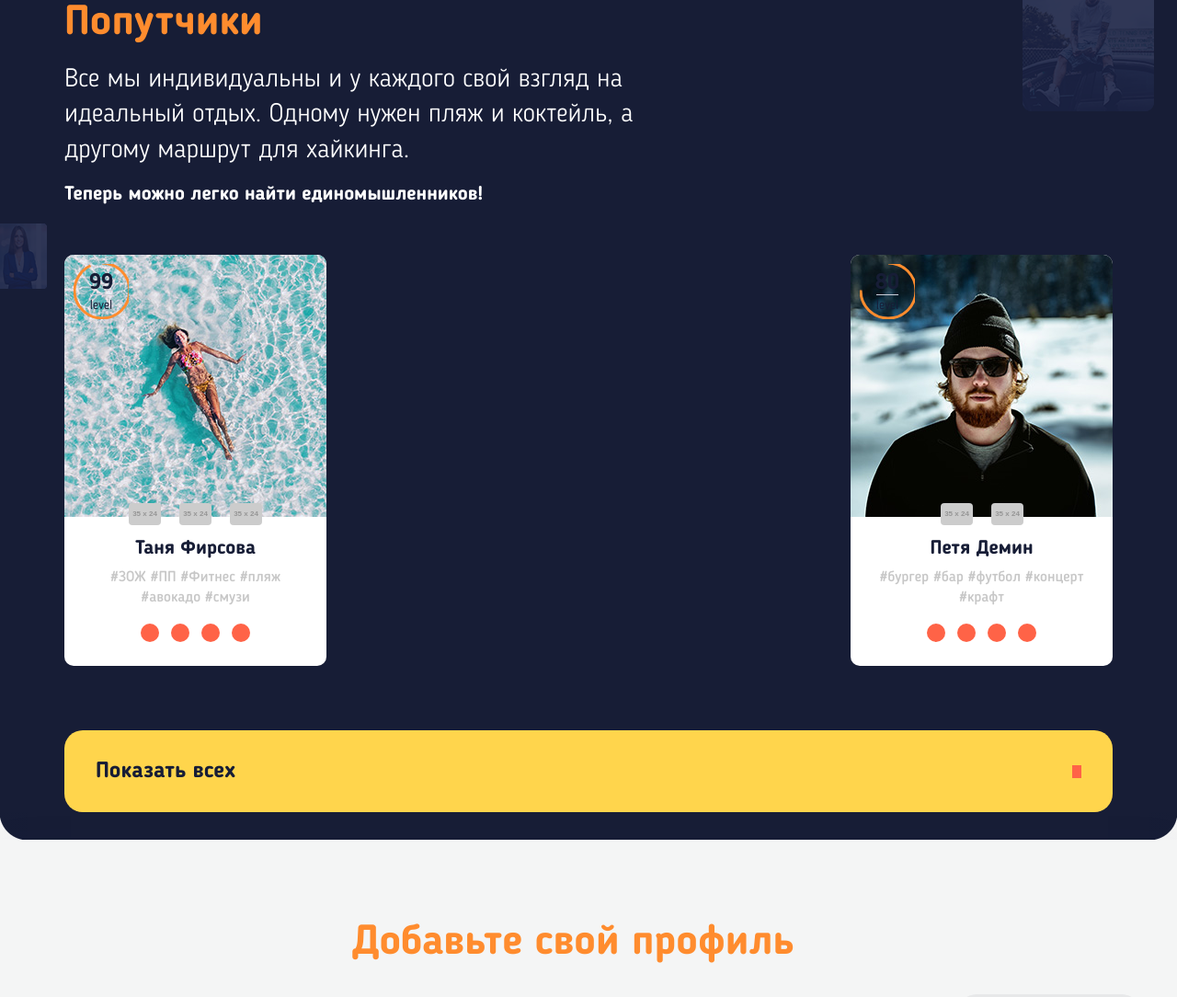
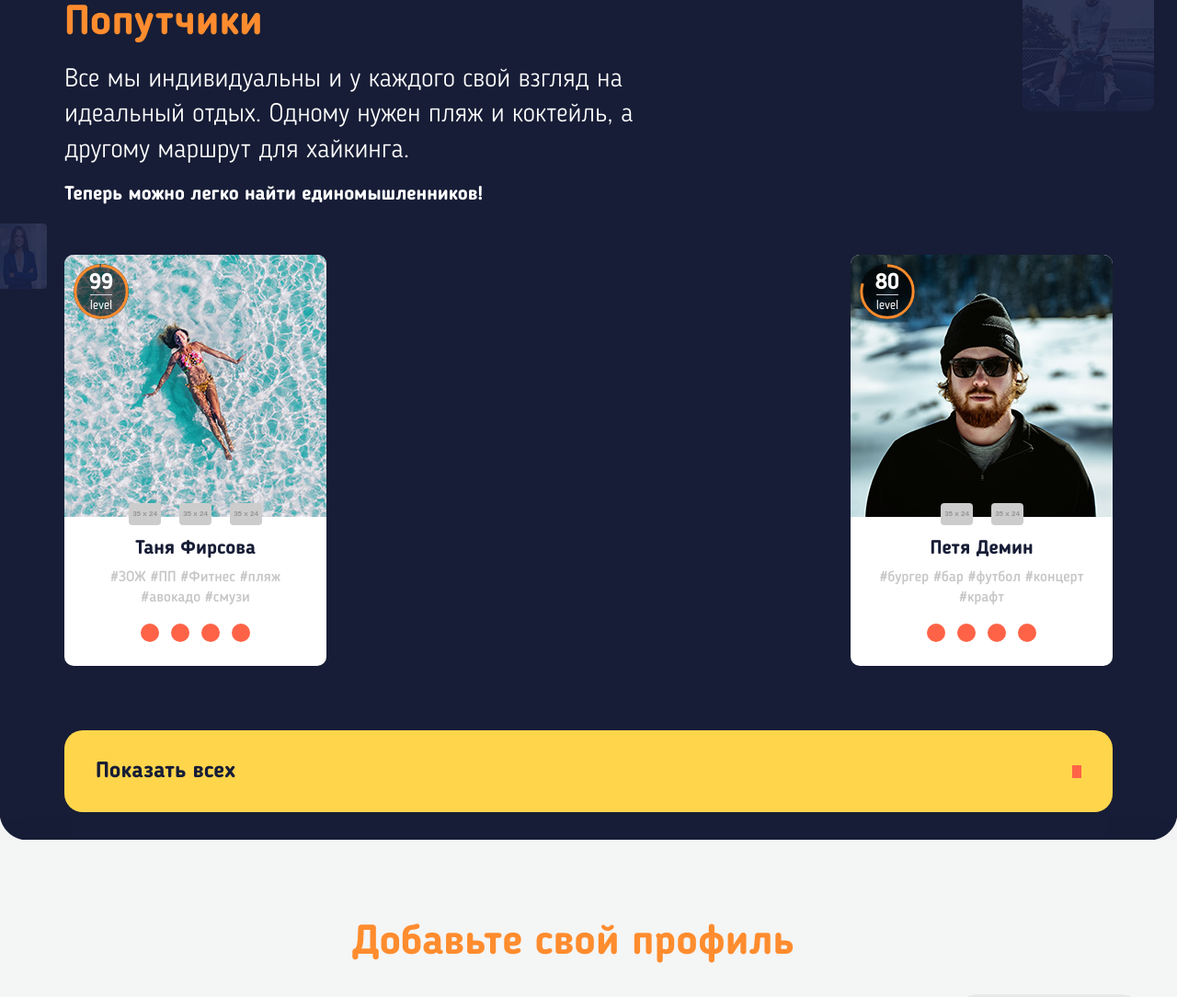
Before and after one commit to vetneka/83617-pognali-18, a website: page source/index.html in a window 1280 px wide. Shown: the part 2248-3332 px from the top of the page at 92% size. Drawn offline with nearby package versions, Linux system fonts and the light colour scheme; files that its build step writes are made by us from their sources; placeholder pictures from the web are drawn by us; files whose address does not match are found by name.

Commit message:
Исправил блок user-level

```diff
--- a/source/index.html
+++ b/source/index.html
@@ -358,13 +358,13 @@
               <div class="card__picture">
                 <img class="card__img" src="img/firsova-desktop@1x.jpg" width="270" height="270" alt="Таня Фирсова">
 
-                <div class="user-level card__user-level">
+                <div class="user-level user-level--size-60 user-level--bg-dark card__user-level">
                   <div class="user-level__content">
                     <span class="user-level__number">99</span>
                     <span class="user-level__text">level</span>
                   </div>
                   <svg class="user-level__progress">
-                    <circle class="user-level__progress-circle progress-99" r="30" cx="31" cy="31"></circle>
+                    <circle class="user-level__progress-circle progress-99" r="47%" cx="50%" cy="50%"></circle>
                   </svg>
                 </div>
               </div>
@@ -437,13 +437,13 @@
               <div class="card__picture">
                 <img class="card__img" src="img/demin-desktop@1x.jpg" width="270" height="270" alt="Петя Демин">
 
-                <div class="user-level card__user-level">
+                <div class="user-level user-level--size-60 user-level--bg-dark card__user-level">
                   <div class="user-level__content">
                     <span class="user-level__number">80</span>
                     <span class="user-level__text">level</span>
                   </div>
                   <svg class="user-level__progress">
-                    <circle class="user-level__progress-circle progress-80" r="30" cx="31" cy="31"></circle>
+                    <circle class="user-level__progress-circle progress-80" r="47%" cx="50%" cy="50%"></circle>
                   </svg>
                 </div>
               </div>
```
Also changed, not shown: source/form.html (+5 -7 lines).
